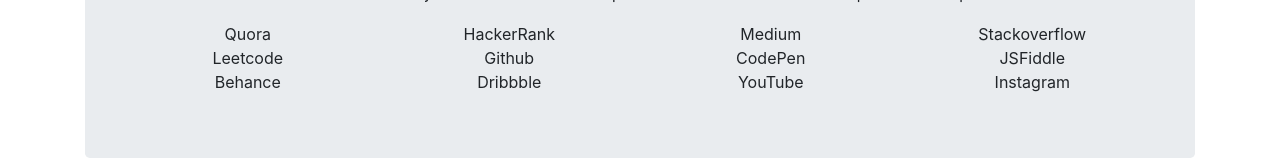
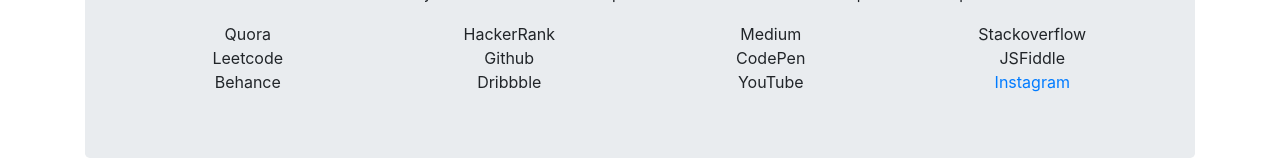
Before and after one commit to azimshaik/conneqt, a React (Create React App) app: page / in a window 1280 px wide. Shown: the part 929-1089 px from the top of the page. Built offline with nearby package versions, Linux system fonts and the light colour scheme.

Commit message:
added test intagram page

```diff
--- a/src/components/profile.component.js
+++ b/src/components/profile.component.js
@@ -55,7 +55,10 @@
               <div class="col">Behance</div>
               <div class="col"> Dribbble</div>
               <div class="col"> YouTube</div>
-              <div class="col"> Instagram</div>
+              <div class="col">
+                {" "}
+                <a href="https://www.instagram.com/azimshaik1/">Instagram</a>
+              </div>
             </div>
           </div>
         </div>
```
